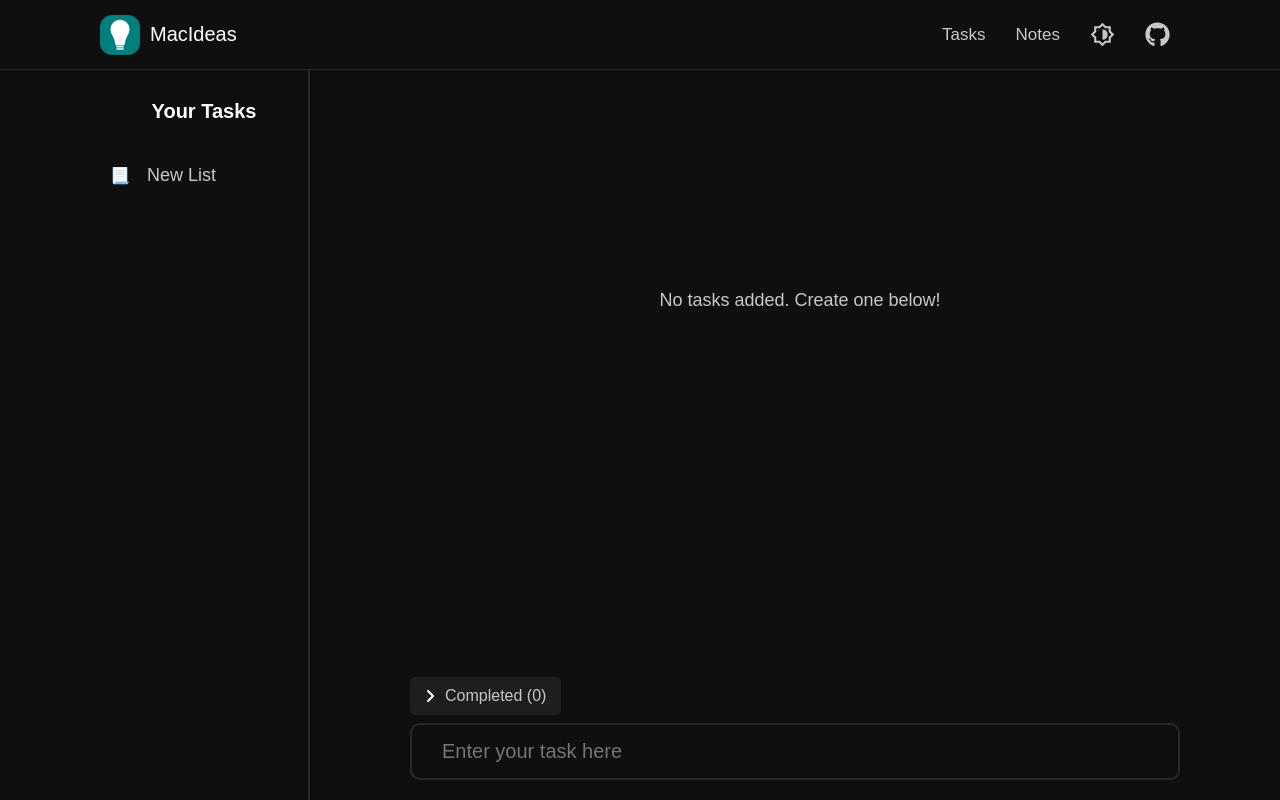
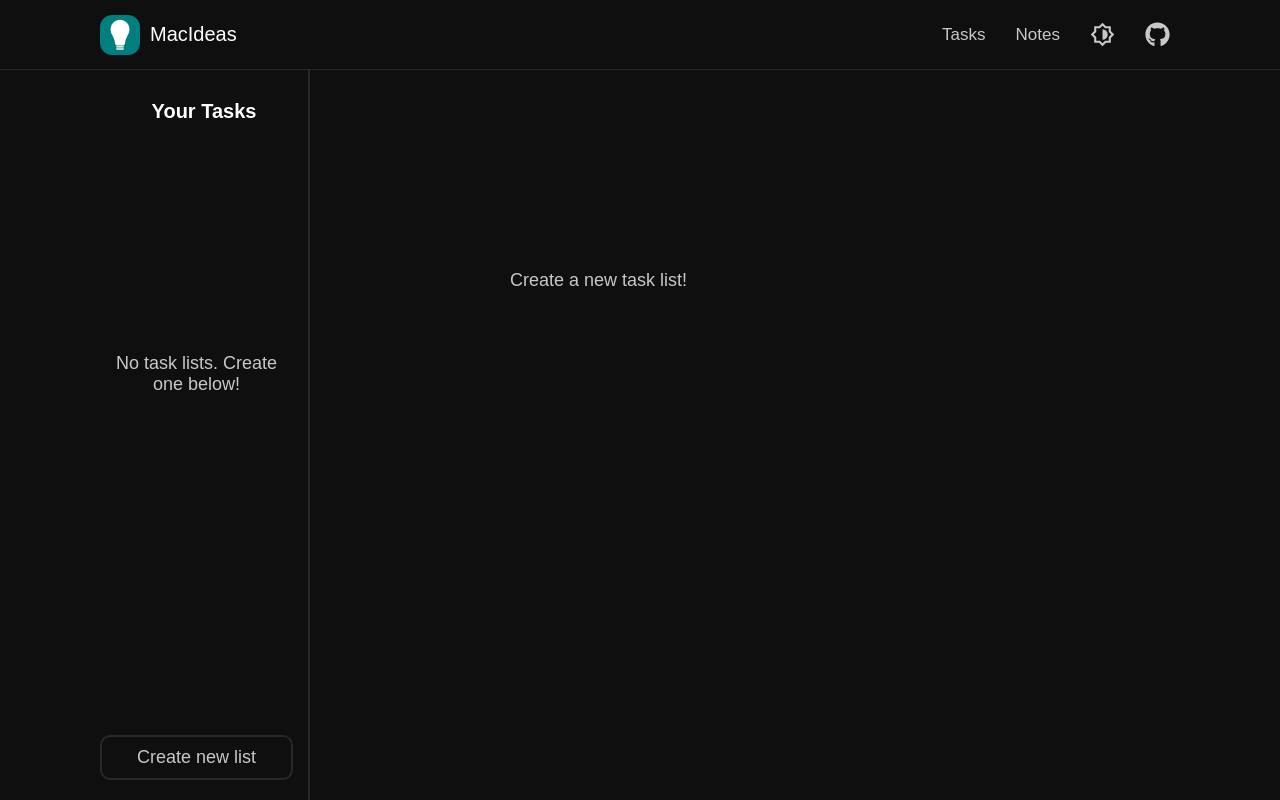
Before and after one commit to Mac-Web/macideas, a React (Vite) app: page /#/tasks in a window 1280 px wide. Before the commit this address led to /#/tasks/1. Built offline with nearby package versions, Linux system fonts and the light colour scheme; a web font is replaced by a local one.

Commit message:
Added task list creation and deletion, fixed bugs, and updated styling

```diff
--- a/src/components/SideItem.jsx
+++ b/src/components/SideItem.jsx
@@ -1,4 +1,4 @@
-import { Link } from "react-router";
+import { Link, useNavigate } from "react-router";
 import { useState, useEffect, useRef } from "react";
 import data from "@emoji-mart/data";
 import Picker from "@emoji-mart/react";
@@ -10,6 +10,7 @@ function SideItem({ taskLists, setTaskLists, taskList, i }) {
   const [name, setName] = useState(taskList.name);
   const emojiIcon = useRef();
   const listTextRef = useRef();
+  const navigate = useNavigate();
 
   useEffect(() => {
     if (editing) {
@@ -46,6 +47,16 @@ function SideItem({ taskLists, setTaskLists, taskList, i }) {
     setTaskLists(newTaskLists);
   }
 
+  function handleDelete(e) {
+    e.preventDefault();
+    if (confirm("Are you sure you want to delete this task list?")) {
+      const newTaskLists = [...taskLists];
+      newTaskLists.splice(i, 1);
+      setTaskLists(newTaskLists);
+      navigate("/tasks");
+    }
+  }
+
   return (
     <Link to={`/tasks/${i}`} className="sidebar-item">
       <div className="sidebar-item-emoji" title="Pick emoji" ref={emojiIcon} onClick={() => setEmoji(true)}>
@@ -72,7 +83,12 @@ function SideItem({ taskLists, setTaskLists, taskList, i }) {
           title="Edit task list"
           onClick={() => setEditing(true)}
         />
-        <img src="/macideas/icons/delete.svg" className="sidebar-item-icon" title="Delete task list" />
+        <img
+          src="/macideas/icons/delete.svg"
+          className="sidebar-item-icon"
+          title="Delete task list"
+          onClick={(e) => handleDelete(e)}
+        />
       </div>
       {emoji && (
         <Picker
--- a/src/components/Task.jsx
+++ b/src/components/Task.jsx
@@ -14,6 +14,11 @@ function Task({ task, tasks, setTasks, star, id, completed = false }) {
       taskTextRef.current.focus();
     }
   }, [taskTextRef, editing]);
+
+  useEffect(() => {
+    setText(task);
+    setStarred(star);
+  }, [task, star]);
 
   function handleComplete() {
     if (completed) {
--- a/src/components/TaskPage.jsx
+++ b/src/components/TaskPage.jsx
@@ -13,11 +13,7 @@ function TaskPage({ taskLists, setTaskLists, id }) {
   useEffect(() => {
     setTasks(taskLists[id] || blankList);
     setTaskId(taskLists[id]?.id || 0);
-  }, [id]);
-
-  useEffect(() => {
-    localStorage.setItem("macideas-tasks", JSON.stringify(taskLists));
-  }, [taskLists]);
+  }, [id, taskLists]);
 
   useEffect(() => {
     setTaskLists([...taskLists.slice(0, id), tasks, ...taskLists.slice(id + 1)]);
@@ -44,8 +40,8 @@ function TaskPage({ taskLists, setTaskLists, id }) {
         <div className="tasks-list">
           <AnimatePresence mode="sync">
             {tasks.tasks?.length > 0 ? (
-              tasks.tasks.map((task) => (
-                <Task key={task.id} task={task.task} tasks={tasks} setTasks={setTasks} star={task.starred} id={task.id} />
+              tasks.tasks.map((task, i) => (
+                <Task key={i} task={task.task} tasks={tasks} setTasks={setTasks} star={task.starred} id={task.id} />
               ))
             ) : (
               <motion.div initial={{ opacity: 0, y: 50 }} animate={{ opacity: 1, y: 0 }} layout className="message">
@@ -59,14 +55,7 @@ function TaskPage({ taskLists, setTaskLists, id }) {
             <AnimatePresence mode="sync">
               {tasks.completed?.length > 0 ? (
                 tasks.completed.map((task) => (
-                  <Task
-                    key={task.id}
-                    task={task.task}
-                    tasks={tasks}
-                    setTasks={setTasks}
-                    id={task.id}
-                    completed={true}
-                  />
+                  <Task key={task.id} task={task.task} tasks={tasks} setTasks={setTasks} id={task.id} completed={true} />
                 ))
               ) : (
                 <motion.div initial={{ opacity: 0, y: 50 }} animate={{ opacity: 1, y: 0 }} layout className="message">
--- a/src/pages/Tasks.css
+++ b/src/pages/Tasks.css
@@ -11,6 +11,7 @@ body {
   width: 210px;
   border-right: 2px solid var(--primary-border);
   height: calc(100vh - 70px);
+  position: relative;
 }
 
 .sidebar-title {
@@ -105,6 +106,23 @@ em-emoji-picker {
   position: absolute;
   top: 100%;
   left: 0;
+}
+
+.sidebar-create {
+  position: absolute;
+  bottom: 20px;
+  border-radius: 10px;
+  border: 2px solid var(--primary-border);
+  width: calc(100% - 15px);
+  color: var(--secondary-text);
+  text-align: center;
+  font-size: 18px;
+  padding-block: 10px;
+  cursor: pointer;
+}
+
+.sidebar-create:hover {
+  background-color: var(--secondary-bg);
 }
 
 .tasks-content {
--- a/src/pages/Tasks.jsx
+++ b/src/pages/Tasks.jsx
@@ -1,6 +1,6 @@
-import { useParams, Link } from "react-router";
+import { useParams, useNavigate } from "react-router";
 import { motion } from "framer-motion";
-import { useState } from "react";
+import { useEffect, useState } from "react";
 import TaskPage from "../components/TaskPage";
 import SideItem from "../components/SideItem";
 import "./Tasks.css";
@@ -8,6 +8,25 @@ import "./Tasks.css";
 function Tasks() {
   const { id } = useParams();
   const [taskLists, setTaskLists] = useState(JSON.parse(localStorage.getItem("macideas-tasks")) || []);
+  const navigate = useNavigate();
+
+  useEffect(() => {
+    if (!taskLists[id]?.tasks) {
+      navigate("/tasks");
+    }
+  }, [id]);
+
+  useEffect(() => {
+    localStorage.setItem("macideas-tasks", JSON.stringify(taskLists));
+  }, [taskLists]);
+
+  function handleNewList() {
+    const newList = [...taskLists];
+    newList[taskLists.length] = { tasks: [], id: 0, name: "New List" };
+    setTaskLists(newList);
+    console.log(taskLists);
+    navigate(`/tasks/${taskLists.length}`);
+  }
 
   return (
     <motion.div initial={{ opacity: 0, y: 200 }} animate={{ opacity: 1, y: 0 }}>
@@ -16,12 +35,23 @@ function Tasks() {
         <div className="tasks-sidebar">
           <h2 className="sidebar-title">Your Tasks</h2>
           <ul className="sidebar-list">
-            {taskLists.map((taskList, i) => {
-              return <SideItem key={i} i={i} taskLists={taskLists} setTaskLists={setTaskLists} taskList={taskList} />;
-            })}
+            {taskLists.length > 0 ? (
+              taskLists.map((taskList, i) => {
+                return <SideItem key={i} i={i} taskLists={taskLists} setTaskLists={setTaskLists} taskList={taskList} />;
+              })
+            ) : (
+              <div className="message">No task lists. Create one below!</div>
+            )}
           </ul>
+          <div className="sidebar-create" onClick={handleNewList}>
+            Create new list
+          </div>
         </div>
-        <TaskPage taskLists={taskLists} setTaskLists={setTaskLists} id={parseInt(id) || 0} />
+        {taskLists[id] ? (
+          <TaskPage taskLists={taskLists} setTaskLists={setTaskLists} id={parseInt(id) || 0} />
+        ) : (
+          <div className="message" style={{paddingLeft:"200px"}}>Create a new task list!</div>
+        )}
       </div>
     </motion.div>
   );
```
